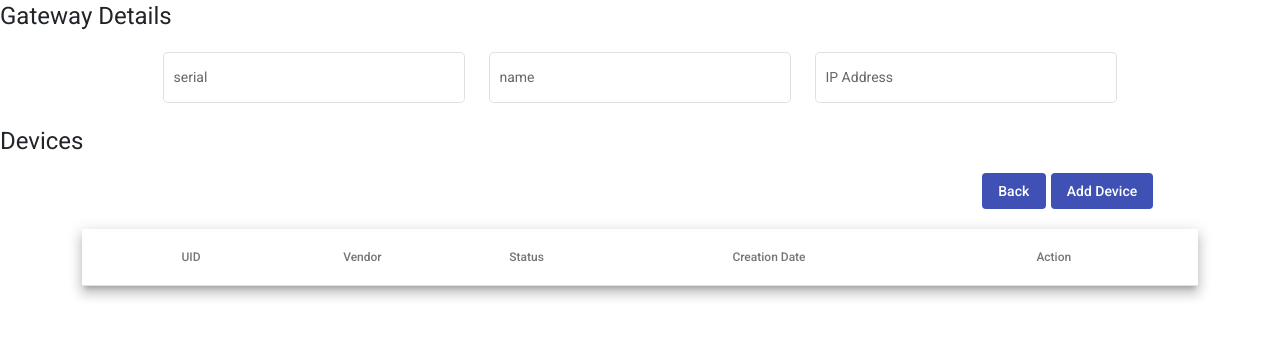
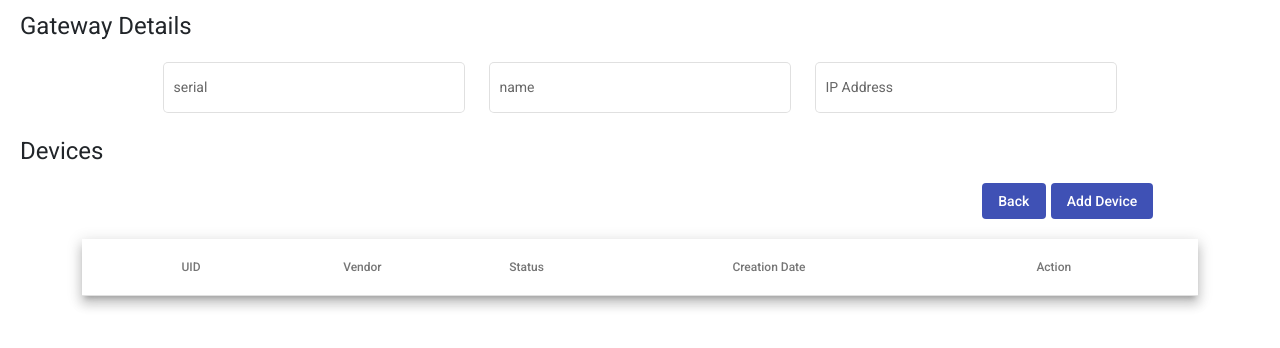
Before and after one commit to ayousry1/gateway-ui, an Angular app: page /details in a window 1280 px wide. Shown: the top 348 px of the page. Built offline with nearby package versions, Linux system fonts and the light colour scheme.

Commit message:
[master]: done nav

```diff
--- a/src/app/gateway-details/gateway-details.component.html
+++ b/src/app/gateway-details/gateway-details.component.html
@@ -1,4 +1,4 @@
-<h1>Gateway Details</h1>
+<h1 style="margin-left: 20px;margin-top: 10px">Gateway Details</h1>
 <div class="row justify-content-center">
   <div class="col-3">
     <mat-form-field appearance="outline" [style.width.%]="100">
@@ -25,7 +25,7 @@
   </div>
 </div>
 
-<h1>Devices</h1>
+<h1 style="margin-left: 20px">Devices</h1>
 
 <div class="container text-center">
   <div class="row justify-content-end" style="margin-bottom: 20px">
```
